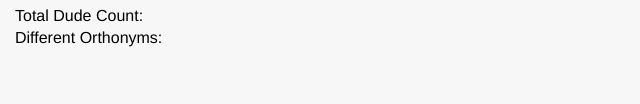
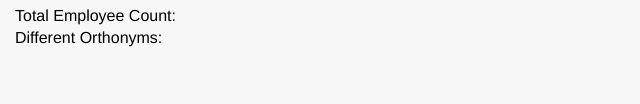
Before and after one commit to johmes/SDA2021, a plain HTML site: page index.html in a window 1280 px wide. Shown: the part 646-750 px from the top of the page, 0-640 px from the left. Drawn offline with nearby package versions, Linux system fonts and the light colour scheme; no server answers.

Commit message:
Update index.html

```diff
--- a/index.html
+++ b/index.html
@@ -44,7 +44,7 @@ And most important, have fun! -->
       <ul id="list"></ul>
       <!-- Display total employee count and how many different names there is.
       Part of REQUIREMENT #3 -->
-      <p id="totalNames">Total Dude Count: </p>
+      <p id="totalNames">Total Employee Count: </p>
       <p id="differentNames">Different Orthonyms: </p>
       <p id="contact"><a href="mailto:johannesmensalo@gmail.com?subject=NameApp">Developer Johannes Mensalo</a>
       </p>
```
